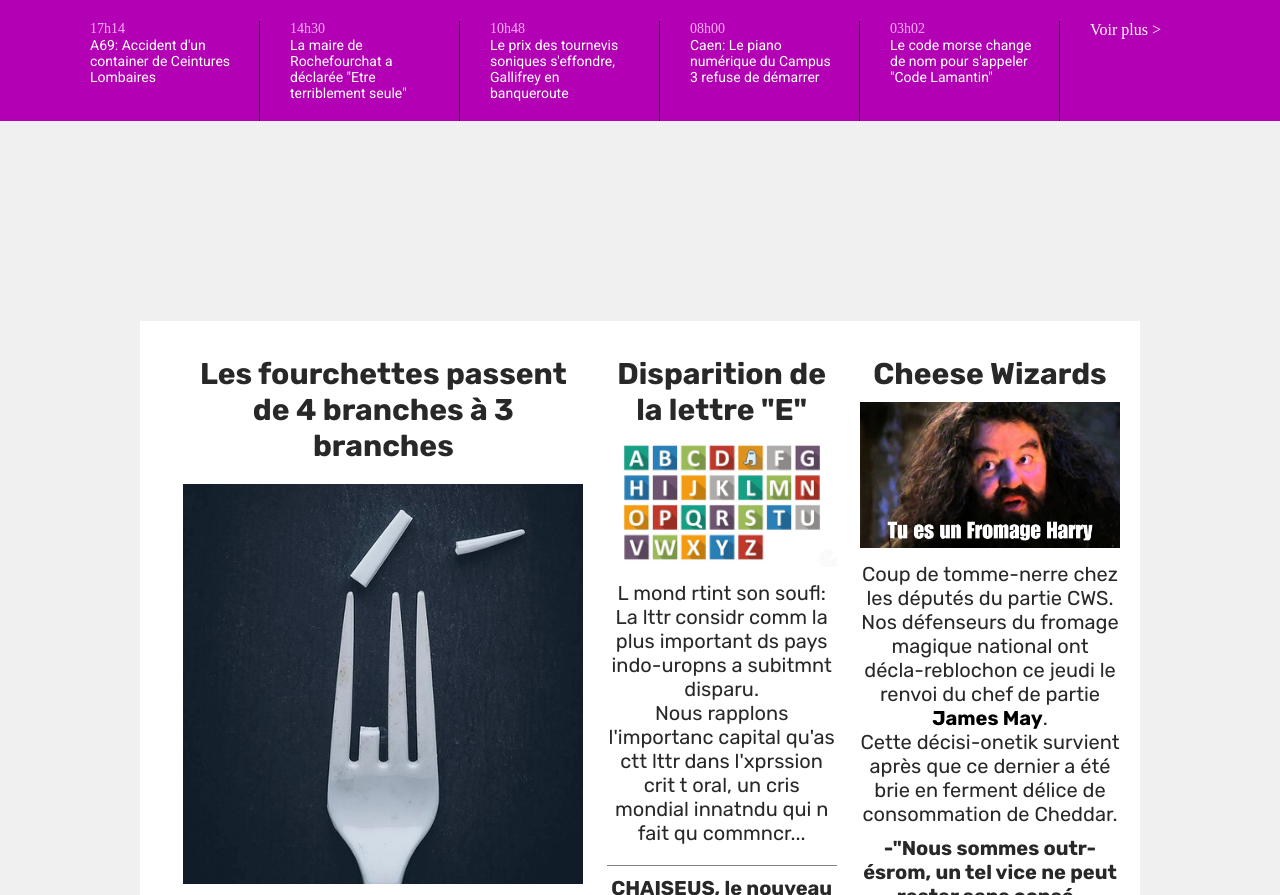
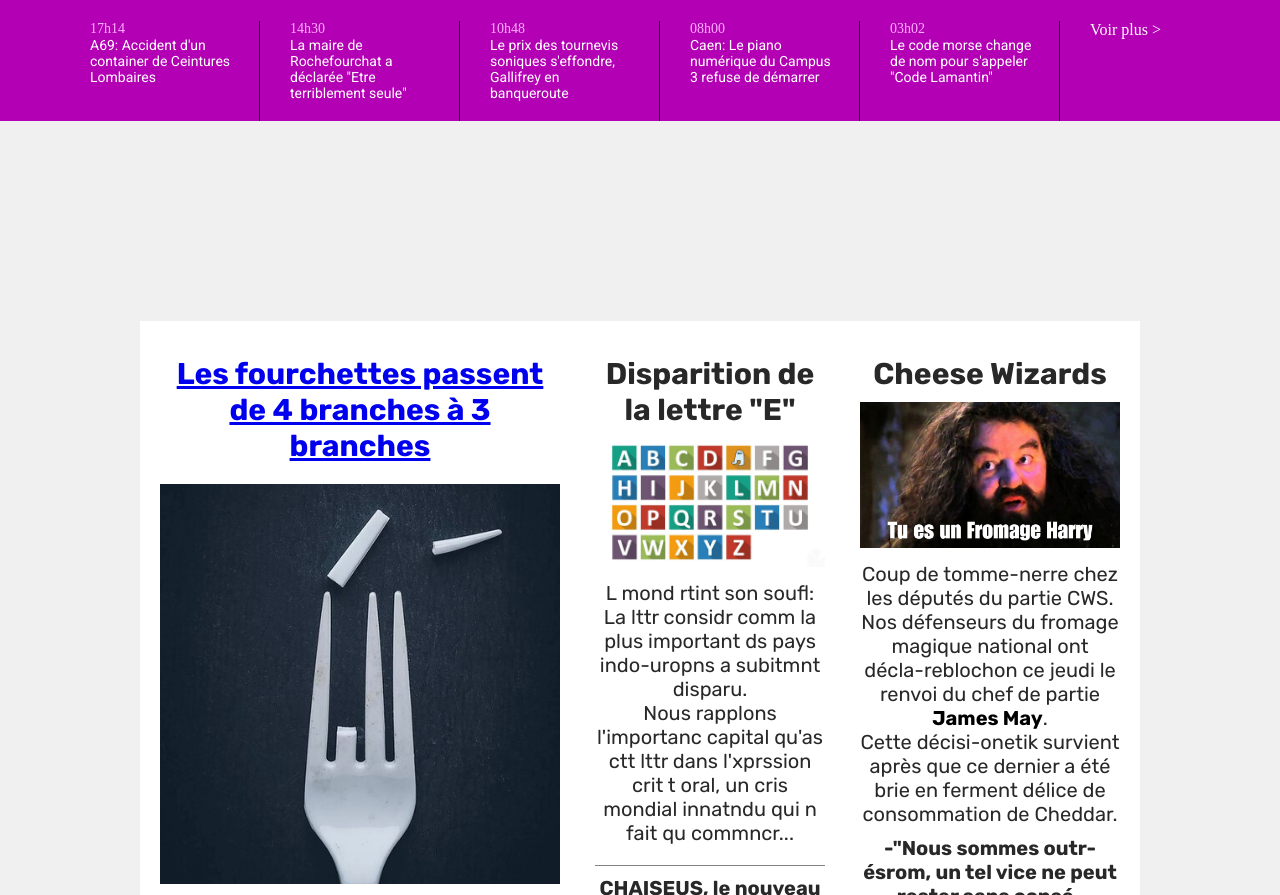
Before and after one commit to PoissonSimeon/SAE14-Simeon, a plain HTML site: page index.html in a window 1280 px wide. Shown: the part 205-1100 px from the top of the page. Drawn offline with Linux system fonts and the light colour scheme; a web font is replaced by a local one.

Commit message:
href article 1 vers la page de l'article 1

```diff
--- a/index.html
+++ b/index.html
@@ -139,12 +139,12 @@
 
     <div class="journal">
 
-        <a href=""><div class="page"></a>
+        <div class="page">
 
             <div class="article1">
 
                 <div class="titre-article1">
-                    Les fourchettes passent de 4  branches à 3 branches
+                    <a href="article1/index.html">Les fourchettes passent de 4  branches à 3 branches</a>
                 </div>
 
                 <div >
```
Also changed, not shown: article1/index.html (+1 -1 lines).
